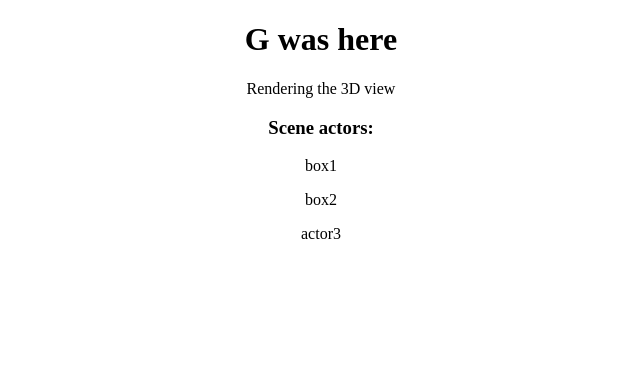
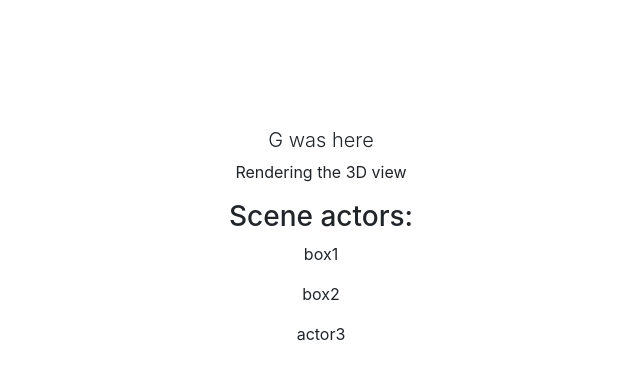
Before and after one commit to glenngartner/website, an Angular app: page / in a window 1280 px wide. Shown: the top 380 px of the page, without its empty margins (319-959 px from the left). Built offline with nearby package versions, Linux system fonts and the light colour scheme.

Commit message:
basic bootstrap integrated, nav component generated

```diff
--- a/package.json
+++ b/package.json
@@ -21,6 +21,8 @@
     "@angular/platform-browser": "^4.0.0",
     "@angular/platform-browser-dynamic": "^4.0.0",
     "@angular/router": "^4.0.0",
+    "@ng-bootstrap/ng-bootstrap": "^1.0.0-alpha.26",
+    "bootstrap": "^4.0.0-alpha.6",
     "core-js": "^2.4.1",
     "rxjs": "^5.1.0",
     "zone.js": "^0.8.4"
--- a/src/app/app.component.html
+++ b/src/app/app.component.html
@@ -1,6 +1,8 @@
-<div style="text-align:center">
-  <h1>
-    {{myNickname}} was here
-  </h1>
-  <app-renderer></app-renderer>
+<div class="container">
+  <div class="starter-template">
+    <h1 class="lead">
+      {{myNickname}} was here
+    </h1>
+    <app-renderer></app-renderer>
+  </div>
 </div>
--- a/src/app/app.module.ts
+++ b/src/app/app.module.ts
@@ -1,16 +1,20 @@
 import { BrowserModule } from '@angular/platform-browser';
 import { NgModule } from '@angular/core';
+import { NgbModule} from '@ng-bootstrap/ng-bootstrap';
 
 import { AppComponent } from './app.component';
 import { RendererComponent } from './renderer/renderer.component';
+import { NavComponent } from './nav/nav.component';
 
 @NgModule({
   declarations: [
     AppComponent,
-    RendererComponent
+    RendererComponent,
+    NavComponent
   ],
   imports: [
-    BrowserModule
+    BrowserModule,
+    NgbModule.forRoot()
   ],
   providers: [],
   bootstrap: [AppComponent]
--- /dev/null
+++ b/src/app/nav/nav.component.html
@@ -0,0 +1,3 @@
+<p>
+  nav works!
+</p>
--- /dev/null
+++ b/src/app/nav/nav.component.ts
@@ -0,0 +1,15 @@
+import { Component, OnInit } from '@angular/core';
+
+@Component({
+  selector: 'app-nav',
+  templateUrl: './nav.component.html',
+  styleUrls: ['./nav.component.css']
+})
+export class NavComponent implements OnInit {
+
+  constructor() { }
+
+  ngOnInit() {
+  }
+
+}
--- a/src/styles.css
+++ b/src/styles.css
@@ -1 +1,11 @@
 /* You can add global styles to this file, and also import other style files */
+@import "~bootstrap/dist/css/bootstrap.min.css";
+
+body{
+  padding-top: 5rem;
+}
+
+.starter-template{
+  padding: 3rem 1.5rem;
+  text-align: center;
+}
```
Also changed, not shown: src/app/nav/nav.component.css (added), 1 other file (tests, documents, lock files or other folders).
